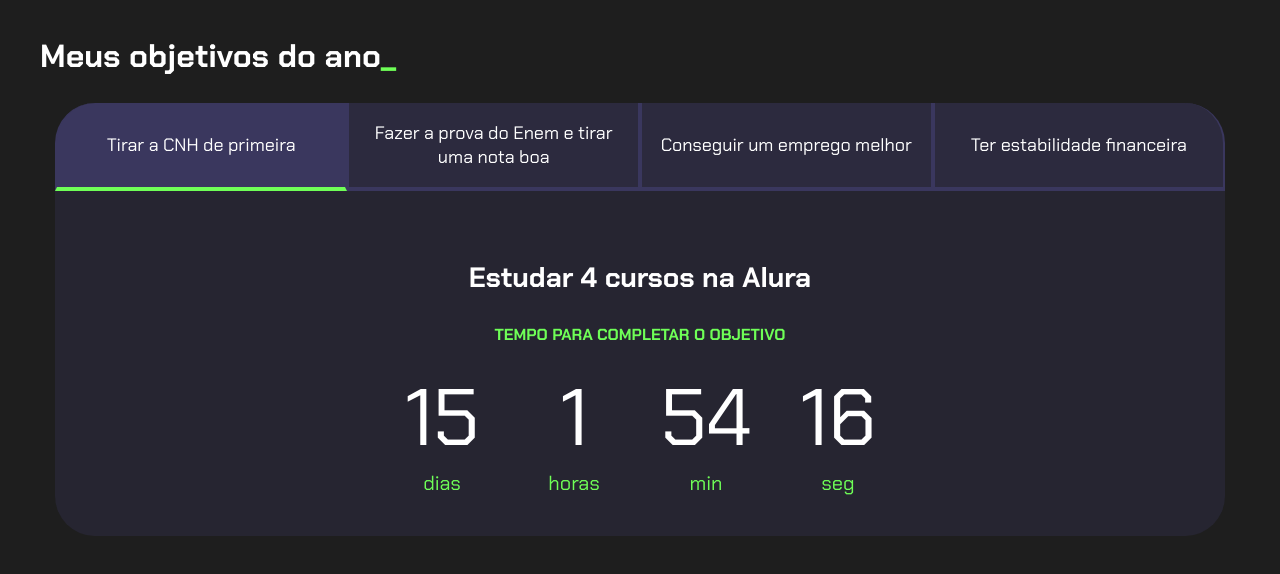
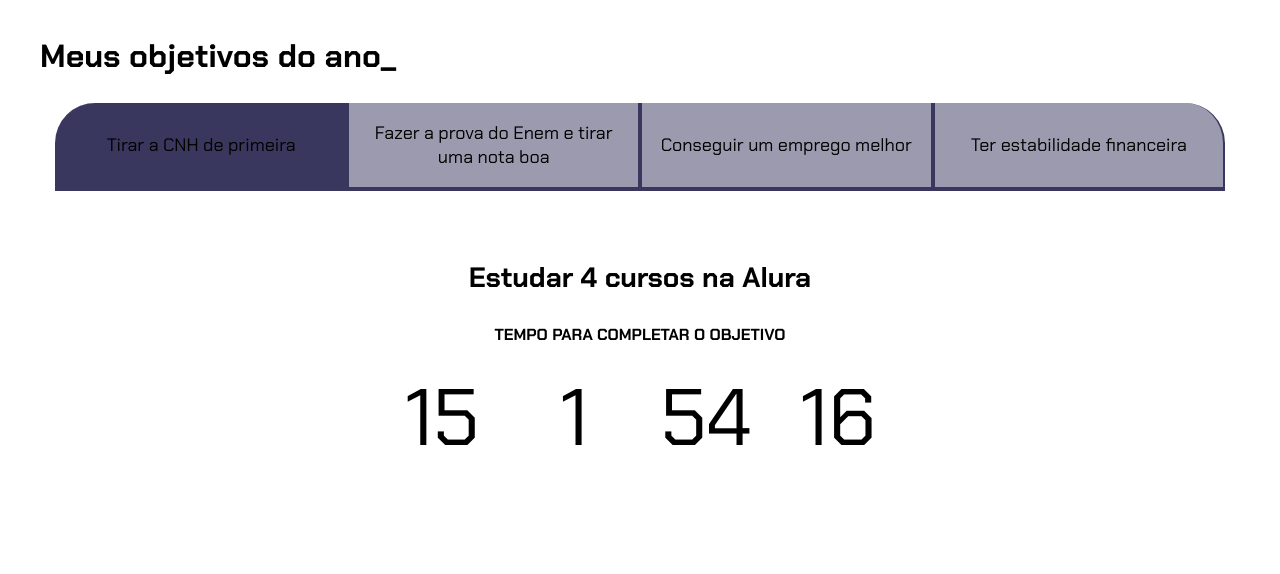
Before and after one commit to Amandinha171/amanda, a plain HTML site: page index.html in a window 1280 px wide. Drawn offline with Linux system fonts and the light colour scheme.

Commit message:
Update style.css

```diff
--- a/style.css
+++ b/style.css
@@ -1,8 +1,8 @@
 @import url('https://fonts.googleapis.com/css2?family=Chakra+Petch:wght@400;700&display=swap');
 
 :root {
-    --cor-de-fundo: #1E1E1E;
-    --verde: #6FFF57;
+    --cor-de-fundo: #DDA0DD;
+    --roxo claro: #E6E6FA;
     --branco: #FFFFFF;
     --botao-ativo: #3A375E;
     --botao-inativo: rgba(58, 55, 94, 0.5);
@@ -10,8 +10,8 @@
 }
 
 body {
-    background-color: var(--cor-de-fundo);
-    color: var(--branco);
+    background-color: var(--roxo claro);
+    color: var(--azul);
     font-family: 'Chakra Petch', sans-serif;
 }
 
@@ -33,14 +33,14 @@ body {
 }
 
 .titulo-principal span {
-    color: var(--verde);
+    color: var(--lavanda);
 }
 
 
 .botao {
     font-family: 'Chakra Petch', sans-serif;
     background-color: var(--botao-inativo);
-    color: var(--branco);
+    color: var(--roxo escuro);
     display: flex;
     justify-content: center;
     padding: 1em;
@@ -63,11 +63,11 @@ body {
 
 .botao.ativo {
     background-color: var(--botao-ativo);
-    border-bottom: 4px solid var(--verde);
+    border-bottom: 4px solid var(--azul claro);
 }
 
 .abas-textos {
-    background-color: var(--texto-fundo);
+    background-color: var(--azul claro);
     padding: 40px;
     border-radius: 0 0 40px 40px;
 }
@@ -87,7 +87,7 @@ body {
 
 .aba-conteudo-titulo-secundario {
     text-align: center;
-    color: var(--verde);
+    color: var(--azul bebê);
     text-transform: uppercase;
 }
 
@@ -110,7 +110,7 @@ body {
 }
 
 .contador-digito-texto {
-    color: var(--verde);
+    color: var(--branco);
     font-size: 20px;
     margin: 0;
 
```
